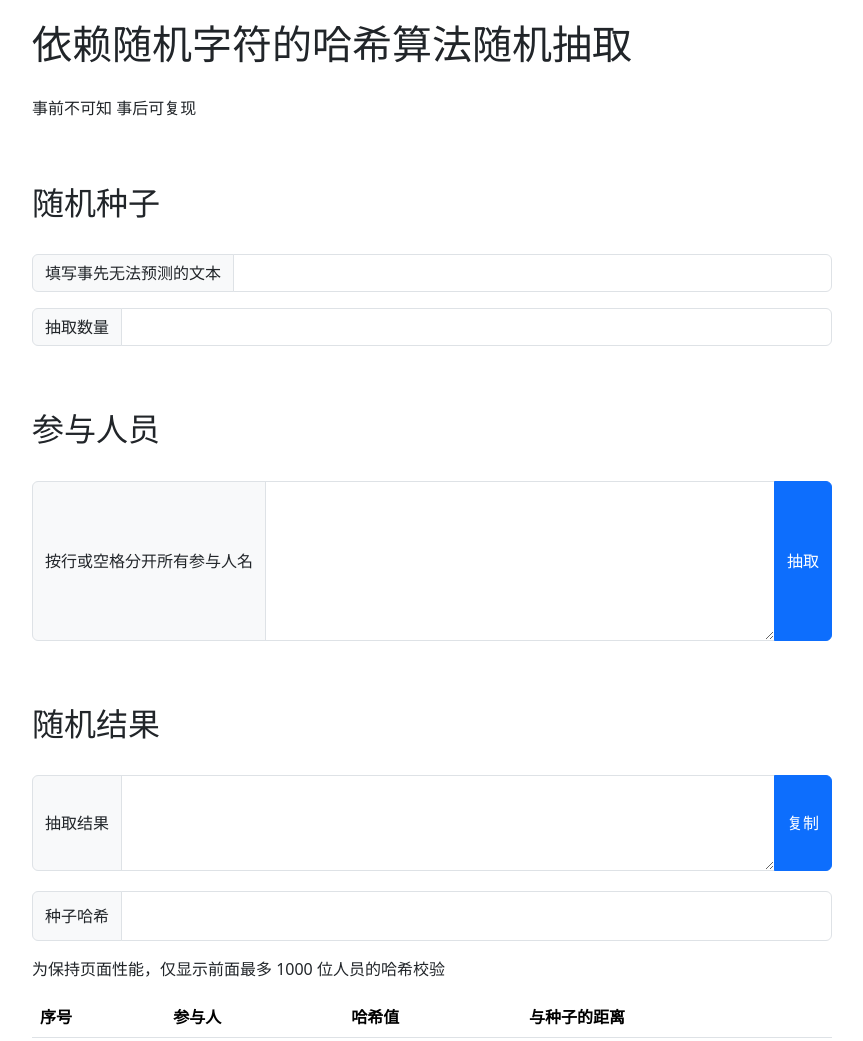
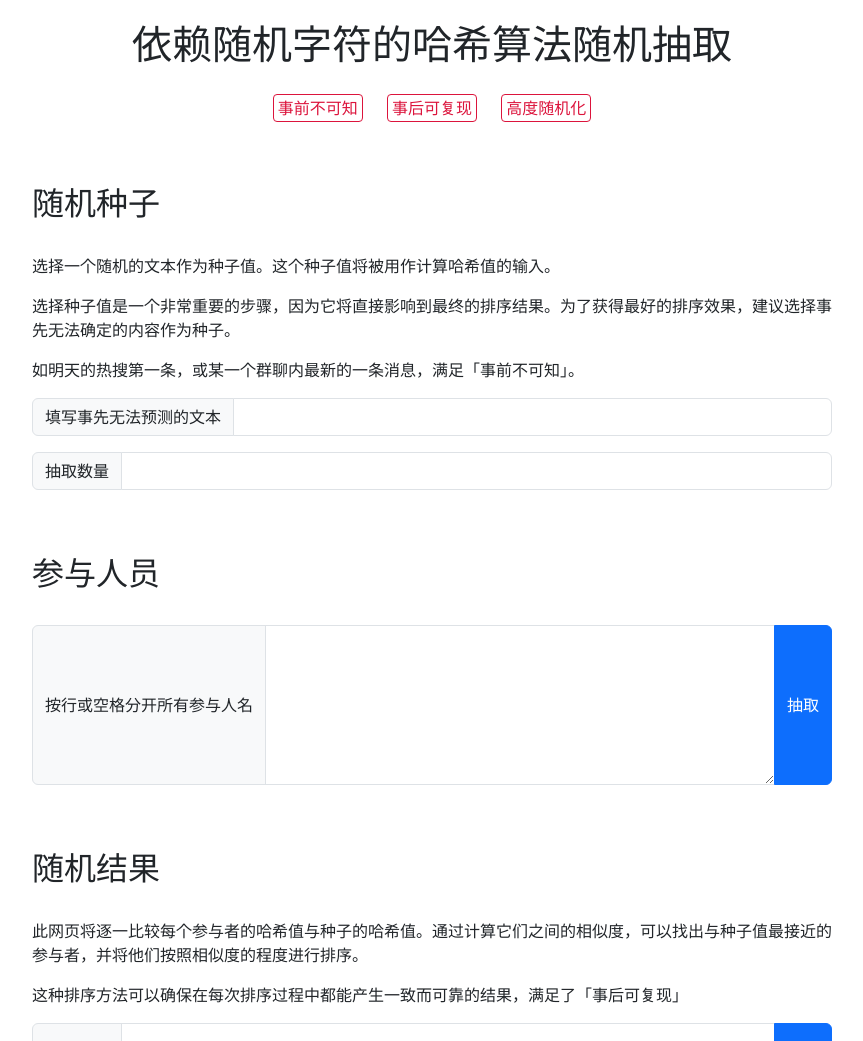
Before and after one commit to TaylorAndTony/hash-random, a plain HTML site: page index.html in a window 1280 px wide. Shown: the top 1041 px of the page, without its empty margins (208-1071 px from the left). Drawn offline with nearby package versions, Linux system fonts and the light colour scheme; some packages are replaced by stand-ins of ours; a script that the page names is missing.

Commit message:
chore: refactor proj

```diff
--- a/index.html
+++ b/index.html
@@ -7,10 +7,14 @@
     <link href="https://cdn.jsdelivr.net/npm/bootstrap@5.3.0-alpha1/dist/css/bootstrap.min.css" rel="stylesheet"
         crossorigin="anonymous">
     <link href="style.css" rel="stylesheet">
+    <!-- jquery -->
     <script src="https://cdn.bootcdn.net/ajax/libs/jquery/3.7.1/jquery.min.js"></script>
+    <!-- md5  -->
     <script src="https://cdn.jsdelivr.net/npm/js-md5@0.7.3/src/md5.min.js"></script>
+    <!-- sweetalert2 -->
     <script src="//cdn.jsdelivr.net/npm/sweetalert2@10"></script>
-    <link rel="stylesheet" href="github.min.css">
+    <!-- highlight -->
+    <link rel="stylesheet" href="lib/github.min.css">
     <script src="https://cdn.jsdelivr.net/gh/highlightjs/cdn-release@11.8.0/build/highlight.min.js"></script>
     <title>哈希随机抽取</title>
 </head>
@@ -19,11 +23,15 @@
     <div id="app">
         <h1>依赖随机字符的哈希算法随机抽取</h1>
         <div id="feature">
-            <span>事前不可知</span>
-            <span>事后可复现</span>
+            <span class="tag">事前不可知</span>
+            <span class="tag">事后可复现</span>
+            <span class="tag">高度随机化</span>
         </div>
 
         <h2>随机种子</h2>
+        <p>选择一个随机的文本作为种子值。这个种子值将被用作计算哈希值的输入。</p>
+        <p>选择种子值是一个非常重要的步骤，因为它将直接影响到最终的排序结果。为了获得最好的排序效果，建议选择事先无法确定的内容作为种子。</p>
+        <p>如明天的热搜第一条，或某一个群聊内最新的一条消息，满足「事前不可知」。</p>
         <!-- random seed -->
         <div class="input-group mb-3">
             <span class="input-group-text">填写事先无法预测的文本</span>
@@ -45,6 +53,8 @@
 
         <h2>随机结果</h2>
 
+        <p>此网页将逐一比较每个参与者的哈希值与种子的哈希值。通过计算它们之间的相似度，可以找出与种子值最接近的参与者，并将他们按照相似度的程度进行排序。</p>
+        <p>这种排序方法可以确保在每次排序过程中都能产生一致而可靠的结果，满足了「事后可复现」</p>
         <div class="input-group">
             <span class="input-group-text">抽取结果</span>
             <textarea class="form-control lucky" id="output" readonly></textarea>
--- a/main.js
+++ b/main.js
@@ -45,7 +45,7 @@ $(document).ready(function () {
         $('#salt-hash').val(saltHash);
         // console.log('salt hash:', saltHash);
         // use regex [\n ] to split #people
-        let names = $("#people").val().split(/[\n ,|，。]/);
+        let names = $("#people").val().split(/[\n\t ,|，。]+/);
         // console.log('names:', names);
         let nameHashDistanceTuple = makeSortedNameHashDistanceTuple(saltHash, names);
         console.log('name hash distance tuple:', nameHashDistanceTuple);
--- a/style.css
+++ b/style.css
@@ -5,6 +5,7 @@ body {
 
 h1 {
     padding: 20px 0;
+    text-align: center;
 }
 
 h2 {
@@ -18,6 +19,18 @@ h2 {
     max-width: 800px;
     margin: 0 auto;
     /* text-align: center; */
+}
+
+#feature {
+    text-align: center;
+}
+
+span.tag {
+    color: crimson;
+    border: 1px solid crimson;
+    border-radius: 4px;
+    padding: 2px 4px;
+    margin: 0 10px;
 }
 
 .gap {
```
Also changed, not shown: lib/github.min.css (renamed from github.min.css).
